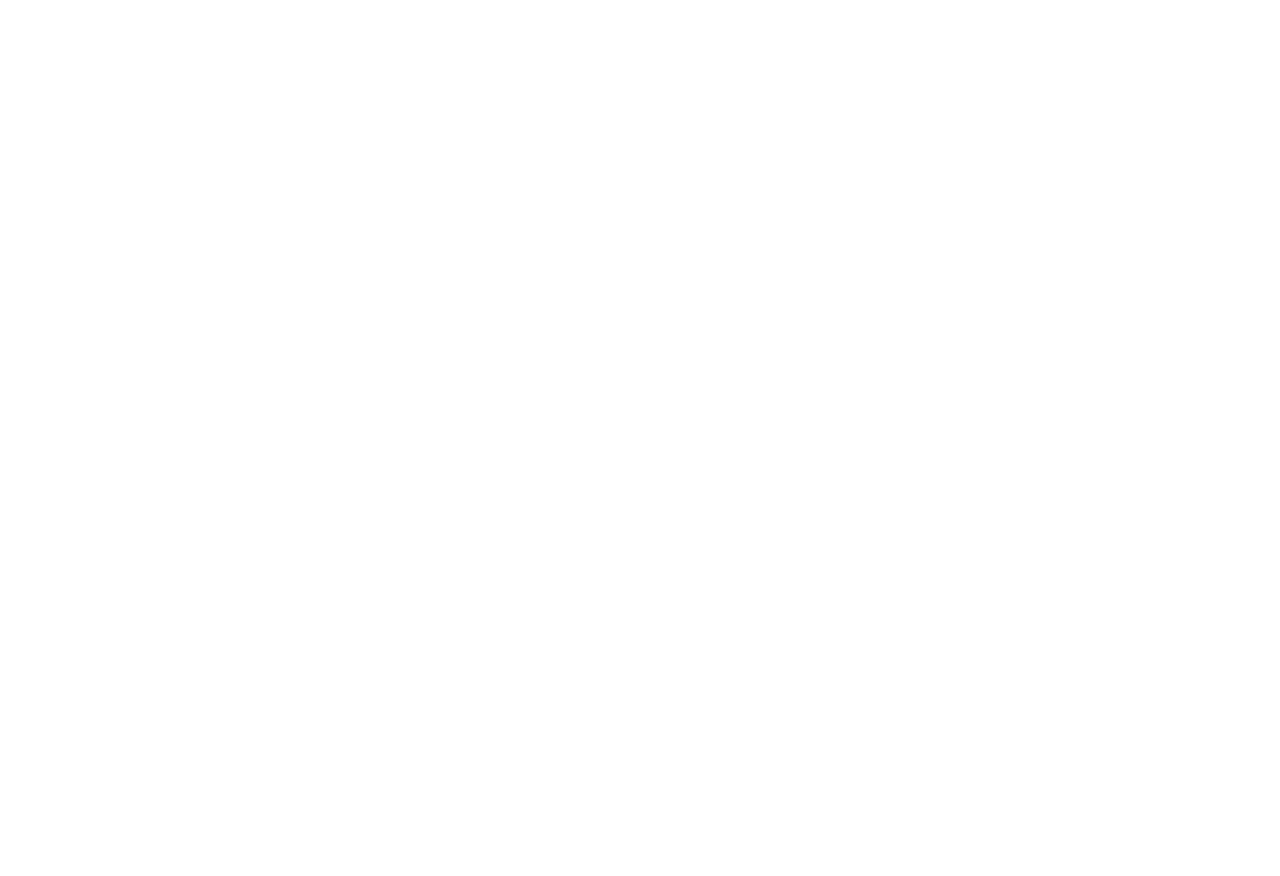
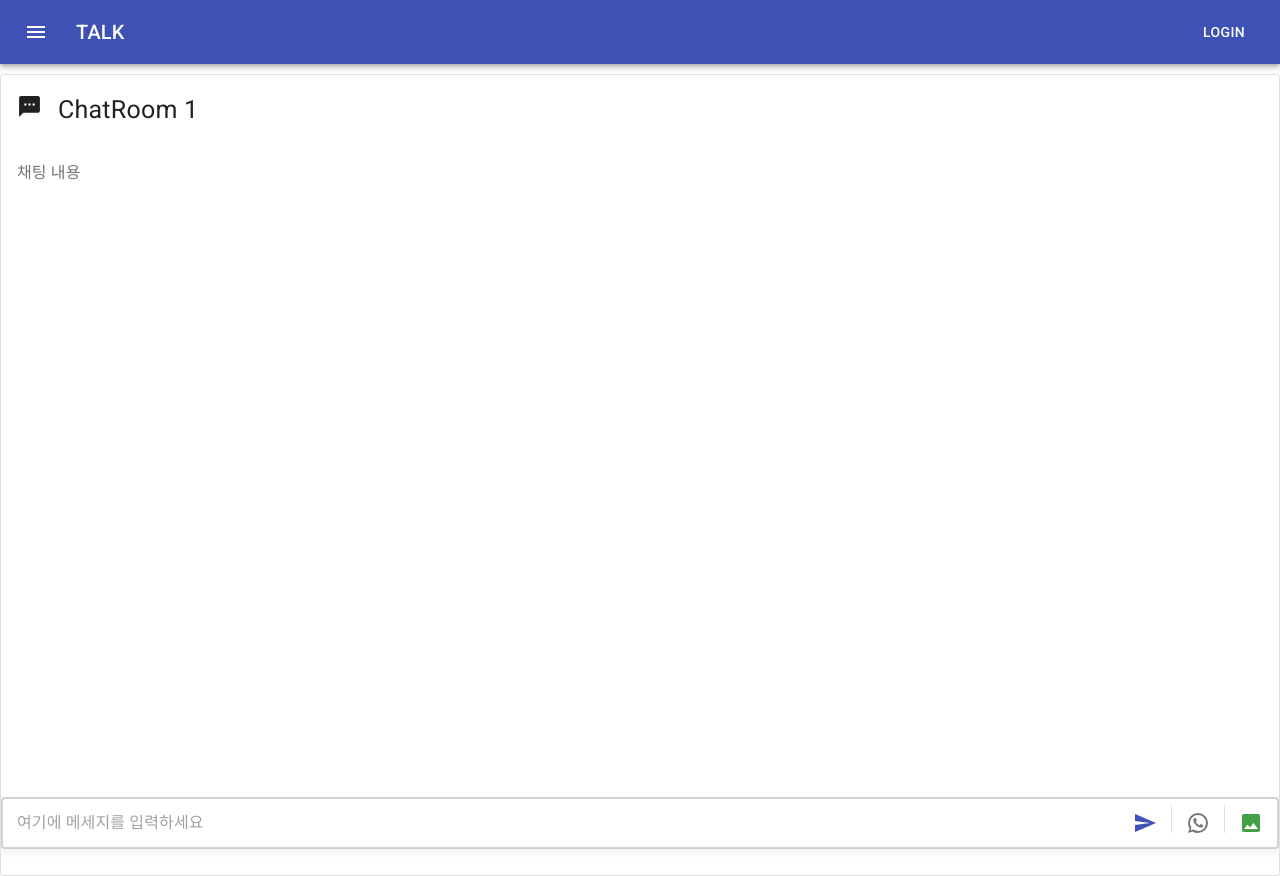
Before and after one commit to ChanhuiSeok/Chatting-Program, a React (Create React App) app in the folder client/: page /main in a window 1280 px wide. Before the commit the page ends 800 px from the top, so only its background shows below. Built offline with nearby package versions, Linux system fonts and the light colour scheme; no server answers.

Commit message:
chatPage 생성 및 material-ui 일부 적용

```diff
--- a/client/package.json
+++ b/client/package.json
@@ -4,6 +4,7 @@
   "private": true,
   "dependencies": {
     "@material-ui/core": "^4.9.11",
+    "@material-ui/icons": "^4.9.1",
     "@testing-library/jest-dom": "^4.2.4",
     "@testing-library/react": "^9.5.0",
     "@testing-library/user-event": "^7.2.1",
--- a/client/src/components/App.js
+++ b/client/src/components/App.js
@@ -5,6 +5,7 @@
 import LandingPage from './views/LandingPage/LandingPage';
 import LoginPage from './views/LoginPage/LoginPage';
 import RegisterPage from './views/RegisterPage/RegisterPage';
+import ChatPage from './views/ChatPage/ChatPage';
 import Auth from '../hoc/auth'
 
 function App() {
@@ -15,6 +16,7 @@
         <Route exact path="/" component={Auth(LandingPage, null)} />
         <Route exact path="/login" component={Auth(LoginPage, false)} />
         <Route exact path="/register" component={Auth(RegisterPage, false)} />
+        <Route exact path="/main" component={Auth(ChatPage, true)} />
       </Switch>
     </div>
   </Router>
--- /dev/null
+++ b/client/src/components/views/ChatPage/ChatPage.js
@@ -0,0 +1,145 @@
+import React from 'react'
+import axios from 'axios'
+import { withRouter } from 'react-router-dom'
+import { makeStyles } from '@material-ui/core/styles';
+import AppBar from '@material-ui/core/AppBar';
+import Toolbar from '@material-ui/core/Toolbar';
+import Typography from '@material-ui/core/Typography';
+import Button from '@material-ui/core/Button';
+import IconButton from '@material-ui/core/IconButton';
+import MenuIcon from '@material-ui/icons/Menu';
+import Card from '@material-ui/core/Card';
+import CardHeader from '@material-ui/core/CardHeader';
+import CardContent from '@material-ui/core/CardContent';
+import SmsIcon from '@material-ui/icons/Sms';
+import SendIcon from '@material-ui/icons/Send';
+import ImageIcon from '@material-ui/icons/Image';
+import { green } from '@material-ui/core/colors';
+import Paper from '@material-ui/core/Paper';
+import DirectionsIcon from '@material-ui/icons/Directions';
+import InputBase from '@material-ui/core/InputBase';
+import Divider from '@material-ui/core/Divider';
+import WhatsAppIcon from '@material-ui/icons/WhatsApp';
+
+const useStyles = makeStyles((theme) => ({
+    root: {
+        flexGrow: 1,
+    },
+    menuButton: {
+        marginRight: theme.spacing(2),
+    },
+    title: {
+        flexGrow: 1,
+    },
+}));
+
+const cardStyles = makeStyles({
+    root: {
+        maxWidth: 1400,
+        minHeight: 800,
+        margin: '0 auto',
+        marginTop: 10,
+        boxShadow: '0 3px 5px 2px rgba(250, 250, 250, .5)',
+    },
+    bullet: {
+        display: 'inline-block',
+        margin: '0 2px',
+        transform: 'scale(0.8)',
+    },
+    title: {
+        fontSize: 25,
+    },
+    pos: {
+        marginBottom: 12,
+    },
+    content: {
+        fontSize: 18,
+        minHeight: 620,
+    },
+    sendRoot: {
+        padding: '2px 4px',
+        display: 'flex',
+        maxWidth: 1350,
+        margin: '0 auto',
+        borderWidth: 2,
+        borderColor:'rgba(210, 210, 210)',
+        boxShadow: '0 3px 5px 2px rgba(220, 220, 220, .3)',
+    },
+    input: {
+        marginLeft: 10,
+        flex: 1,
+    },
+    iconButton: {
+        padding: 10,
+    },
+    imageButton: {
+        padding: 10,
+    },
+    divider: {
+        height: 28,
+        margin: 4,
+      },
+});
+
+function ChatPage() {
+    const classes = useStyles();
+    const cardClass = cardStyles();
+
+    return (
+        <div className={classes.root}>
+            <AppBar position="static">
+                <Toolbar>
+                    <IconButton edge="start" className={classes.menuButton} color="inherit" aria-label="menu">
+                        <MenuIcon />
+                    </IconButton>
+                    <Typography variant="h6" className={classes.title}>
+                        TALK
+                    </Typography>
+                    <Button color="inherit">Login</Button>
+                </Toolbar>
+            </AppBar>
+
+            <Card className={cardClass.root} variant="outlined">
+
+                <CardHeader className={cardClass.title}
+                    avatar={
+                        <SmsIcon className={cardClass.title} />
+                    }
+                    title={
+                        <Typography className={cardClass.title}>
+                            ChatRoom 1
+                            </Typography>
+                    }
+                />
+                <CardContent className={cardClass.content}>
+                    <Typography color="textSecondary" gutterBottom>
+                        채팅 내용
+                    </Typography>
+                </CardContent>
+
+                <Paper variant="outlined" component="form" className={cardClass.sendRoot}>
+                    <InputBase
+                        className={cardClass.input}
+                        placeholder="여기에 메세지를 입력하세요"
+                        inputProps={{ 'aria-label': 'search google maps' }}
+                    />
+                    <IconButton type="submit" className={cardClass.iconButton} aria-label="search">
+                        <SendIcon color="primary"/>
+                    </IconButton>
+                    <Divider className={cardClass.divider} orientation="vertical" />
+                    <IconButton className={cardClass.iconButton} aria-label="hangout">
+                        <WhatsAppIcon />
+                    </IconButton>
+                    <Divider className={cardClass.divider} orientation="vertical" />
+                    <IconButton className={cardClass.imageButton} aria-label="image">
+                        <ImageIcon style={{ color: green[600] }}/>
+                    </IconButton>
+                </Paper>
+
+            </Card>
+
+        </div>
+    )
+}
+
+export default withRouter(ChatPage);
```
Also changed, not shown: 1 other file (tests, documents, lock files or other folders).
